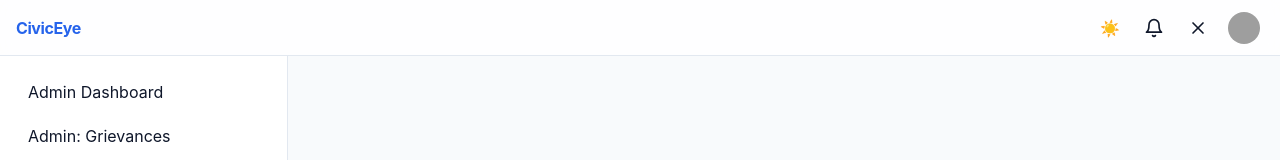
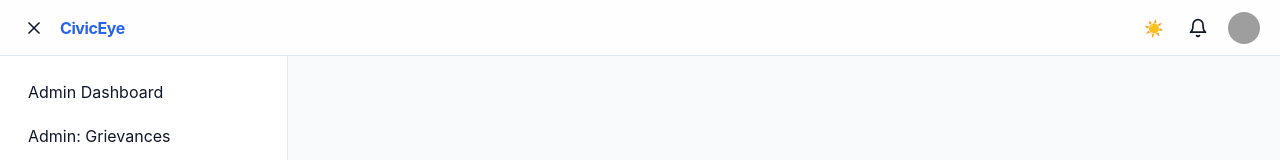
Before and after one commit to sarthaksahu03/civic-issue-reporter, a React (Vite) app in the folder frontend/: page /dashboard in a window 1280 px wide. Shown: the top 160 px of the page. Built offline with nearby package versions, Linux system fonts and the light colour scheme; no server answers; sample sign-in values are in the browser's storage; grey boxes are pictures that could not be loaded.

Commit message:
changed the sidebar controller

```diff
--- a/frontend/src/components/Layout/AppShell.tsx
+++ b/frontend/src/components/Layout/AppShell.tsx
@@ -113,16 +113,17 @@ const AppShell: React.FC<{ children: React.ReactNode } > = ({ children }) => {
       <header className="sticky top-0 z-40 h-14 bg-surface/80 dark:bg-surface-dark/80 backdrop-blur border-b border-slate-200 dark:border-slate-700">
         <div className="flex items-center justify-between px-4 h-14">
           <div className="flex items-center gap-2">
+            {/* Mobile: open sidebar overlay */}
             <button aria-label="Open menu" onClick={() => setSidebarOpen(true)} className="md:hidden p-2 rounded-md hover:bg-slate-100 dark:hover:bg-slate-800 transition-colors"><Menu className="h-5 w-5"/></button>
+            {/* Desktop: toggle persistent sidebar (placed at extreme left) */}
+            <button onClick={() => setSidebarVisible(v => !v)} className="hidden md:inline p-2 rounded-md hover:bg-slate-100 dark:hover:bg-slate-800 transition-colors" aria-label="Toggle sidebar">
+              {sidebarVisible ? <X className="h-5 w-5"/> : <Menu className="h-5 w-5"/>}
+            </button>
             <Link to="/dashboard" className="font-bold tracking-tight text-primary dark:text-primary-dark focus:outline-none focus:ring-2 focus:ring-primary rounded-sm">CivicEye</Link>
           </div>
           <div className="flex items-center gap-2">
             <button aria-label={darkMode ? 'Switch to light mode' : 'Switch to dark mode'} onClick={() => setDarkMode(d => !d)} className="p-2 rounded-md hover:bg-slate-100 dark:hover:bg-slate-800 transition-colors">{darkMode ? '🌙' : '☀️'}</button>
             <Link to="/notifications" className="hidden md:inline p-2 rounded-md hover:bg-slate-100 dark:hover:bg-slate-800 transition-colors" aria-label="Notifications"><Bell className="h-5 w-5"/></Link>
-            {/* Desktop sidebar toggle */}
-            <button onClick={() => setSidebarVisible(v => !v)} className="hidden md:inline p-2 rounded-md hover:bg-slate-100 dark:hover:bg-slate-800 transition-colors" aria-label="Toggle sidebar">
-              {sidebarVisible ? <X className="h-5 w-5"/> : <Menu className="h-5 w-5"/>}
-            </button>
             {isAuthenticated && (
               <div className="relative" ref={profileRef}>
                 <button onClick={() => setProfileOpen(o => !o)} className="flex items-center gap-2 p-1 rounded-full focus:outline-none focus:ring-2 focus:ring-primary">
```
